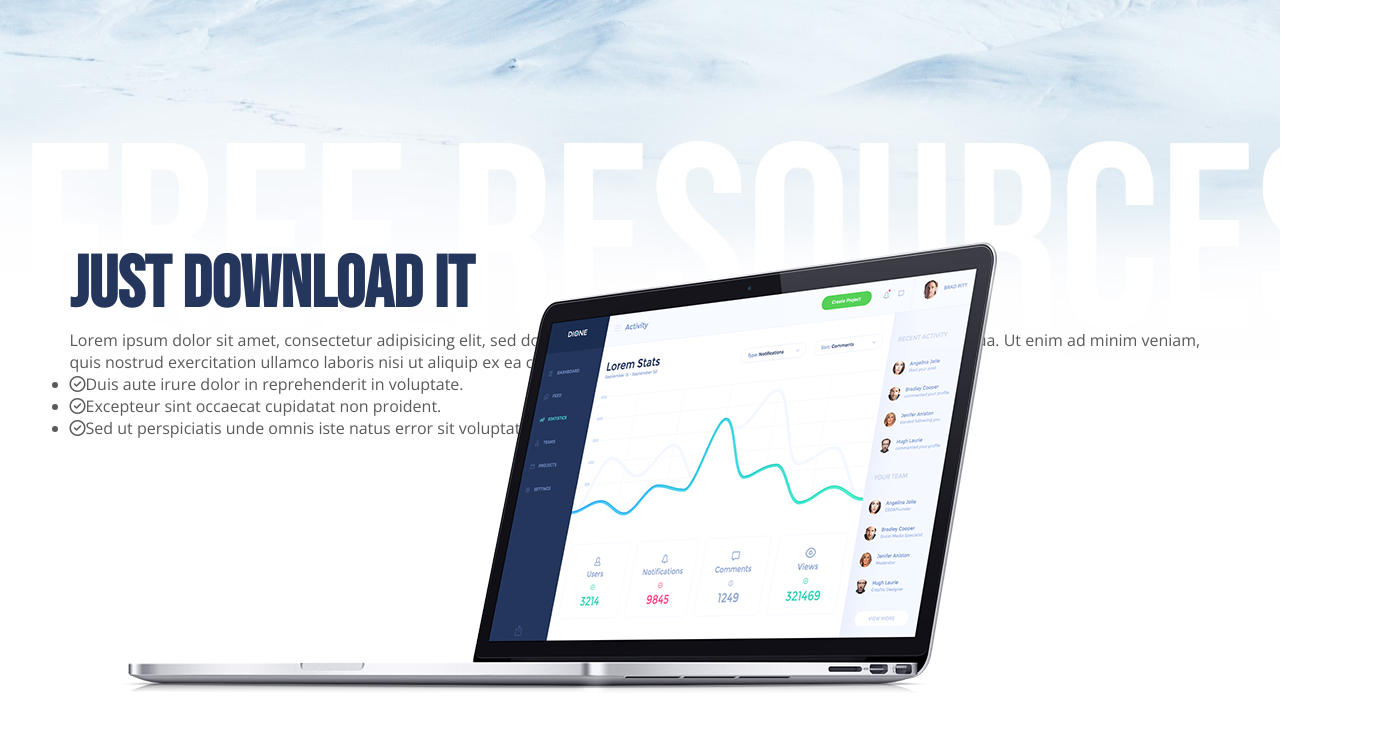
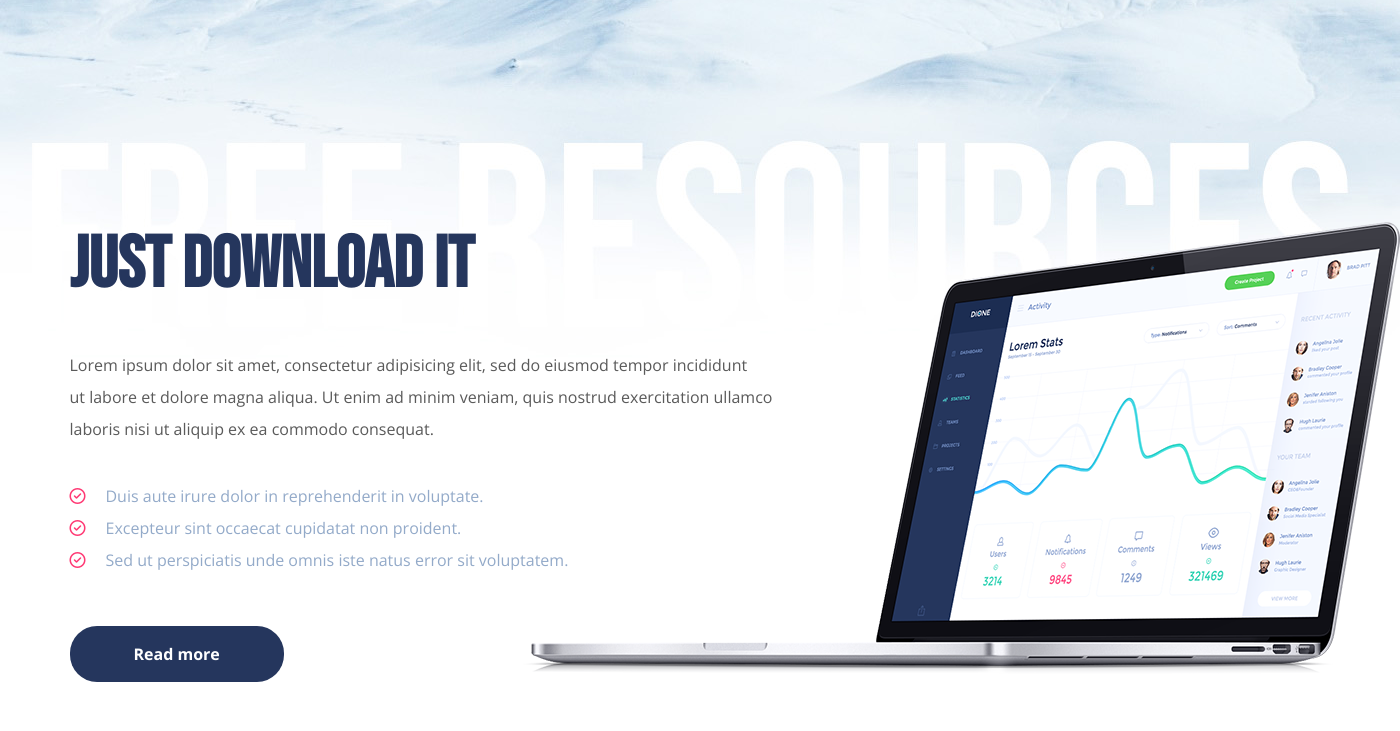
Before and after one commit to ASKashin/Enyo, a website: page index.html in a window 1280 px wide. Shown: the part 1013-1744 px from the top of the page, 1400 px wide, since content can reach past the window. Before the commit the page ends 1712 px from the top, so only its background shows below. Drawn offline with nearby package versions, Linux system fonts and the light colour scheme.

Commit message:
download

```diff
--- a/assets/css/download.scss
+++ b/assets/css/download.scss
@@ -1,22 +1,49 @@
 @import "colors";
 
 .download {
+    padding-bottom: 140px;
     .container {
-        position: relative;
-        margin-top: 720px;
+        margin-top: 700px;
         .content {
+            width: 710px;
             h3 {
             }
             p {
+                margin-top: 40px;
+                font-size: 16px;
+                line-height: 32px;
+                color: $gray;
             }
             ul {
+                margin-top: 35px;
                 li {
+                    display: inline-block;
+                    color: $blue2;
+                    font-size: 16px;
+                    line-height: 32px;
+                    i{
+                        padding-right: 20px;
+                        color: #ff3974;
+                    }
                 }
             }
+            a{
+                margin-top: 50px;
+                display: inline-block;
+                line-height: 56px;
+                background-color: $blue;
+                font-weight: bold;
+                border-radius: 27px;
+                padding: 0 64px;
+            }
         }
-        .image{
-            position: absolute;
-            left: 50px;
+        .image{ position: relative;
+            img{
+               position: absolute;
+            left: -257px;
+            }
+
+
 
         }
     }
--- a/assets/css/home.scss
+++ b/assets/css/home.scss
@@ -19,7 +19,7 @@
             display: inline-block;
             height: 56px;
             line-height: 56px;
-            border-radius: 25px;
+            border-radius: 27px;
             background-color: $blue;
             font-weight: bold;
             font-size: 18px;
```
Also changed, not shown: public/css/main.css.
